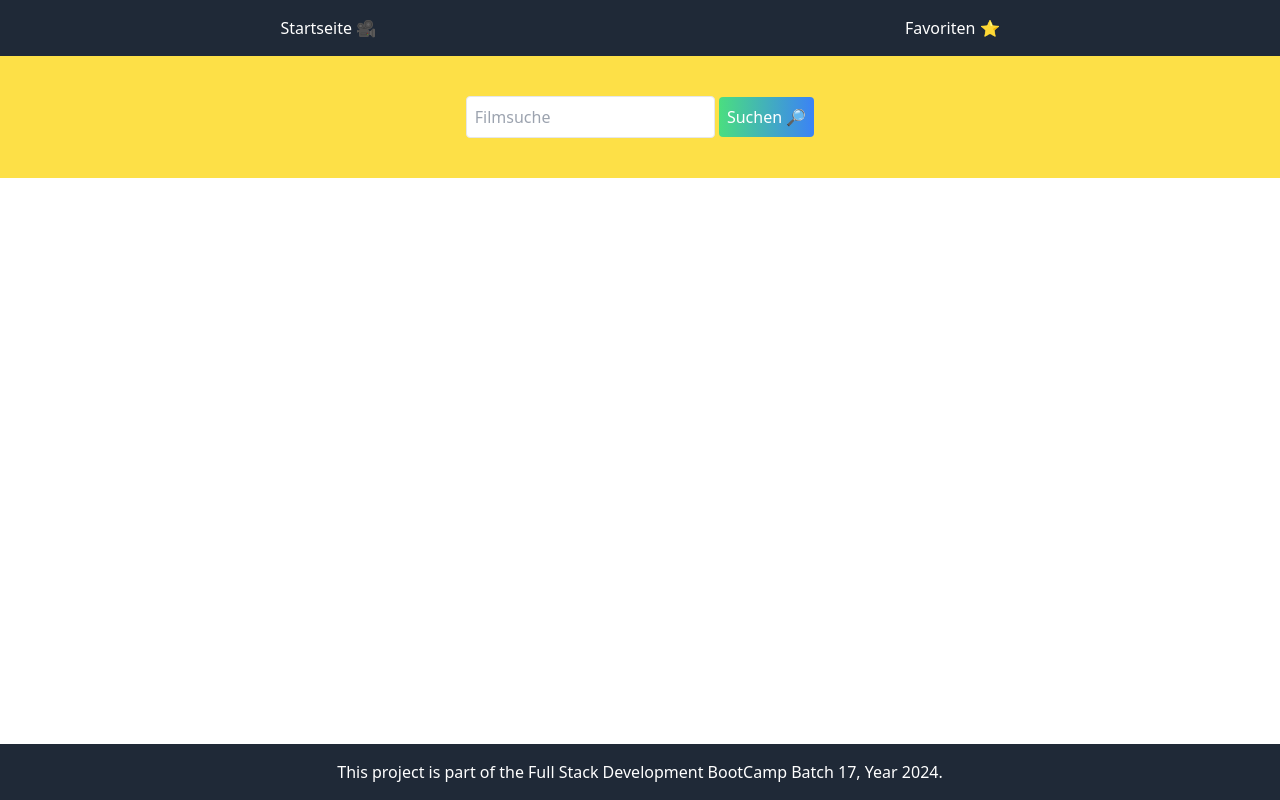
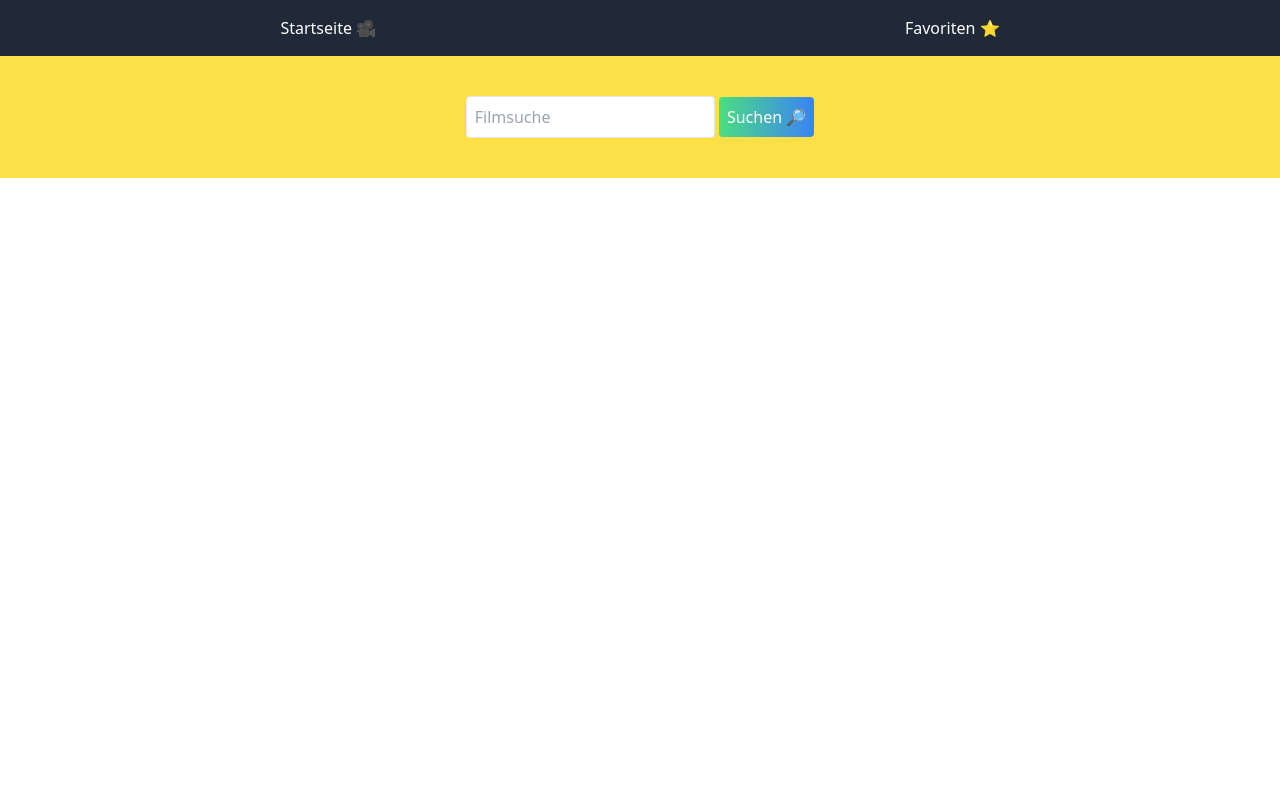
Before and after one commit to Fonsitax/movies, a website built with Parcel: page index.html in a window 1280 px wide. Built offline with nearby package versions, Linux system fonts and the light colour scheme.

Commit message:
Mybranch (#35)
* klappen error fix

* Stop tracking dist directory

* footer and distBug

* footer and dist

* done

* remove footer

```diff
--- a/index.html
+++ b/index.html
@@ -26,9 +26,6 @@
     <main id="main-content" class=" grid grid-cols-4 gap-4 ml-5 font-sans grow h-14">
 
     </main>
-    <footer id="footer" class="p-4 bg-gray-800 text-white text-center fixed inset-x-0 bottom-0">
-         This project is part of the Full Stack Development BootCamp Batch 17, Year 2024.
-    </footer>
     <script src="script.js" type="module"></script>
 </body>
 </html>
```
Also changed, not shown: journal.html (+0 -3 lines).
